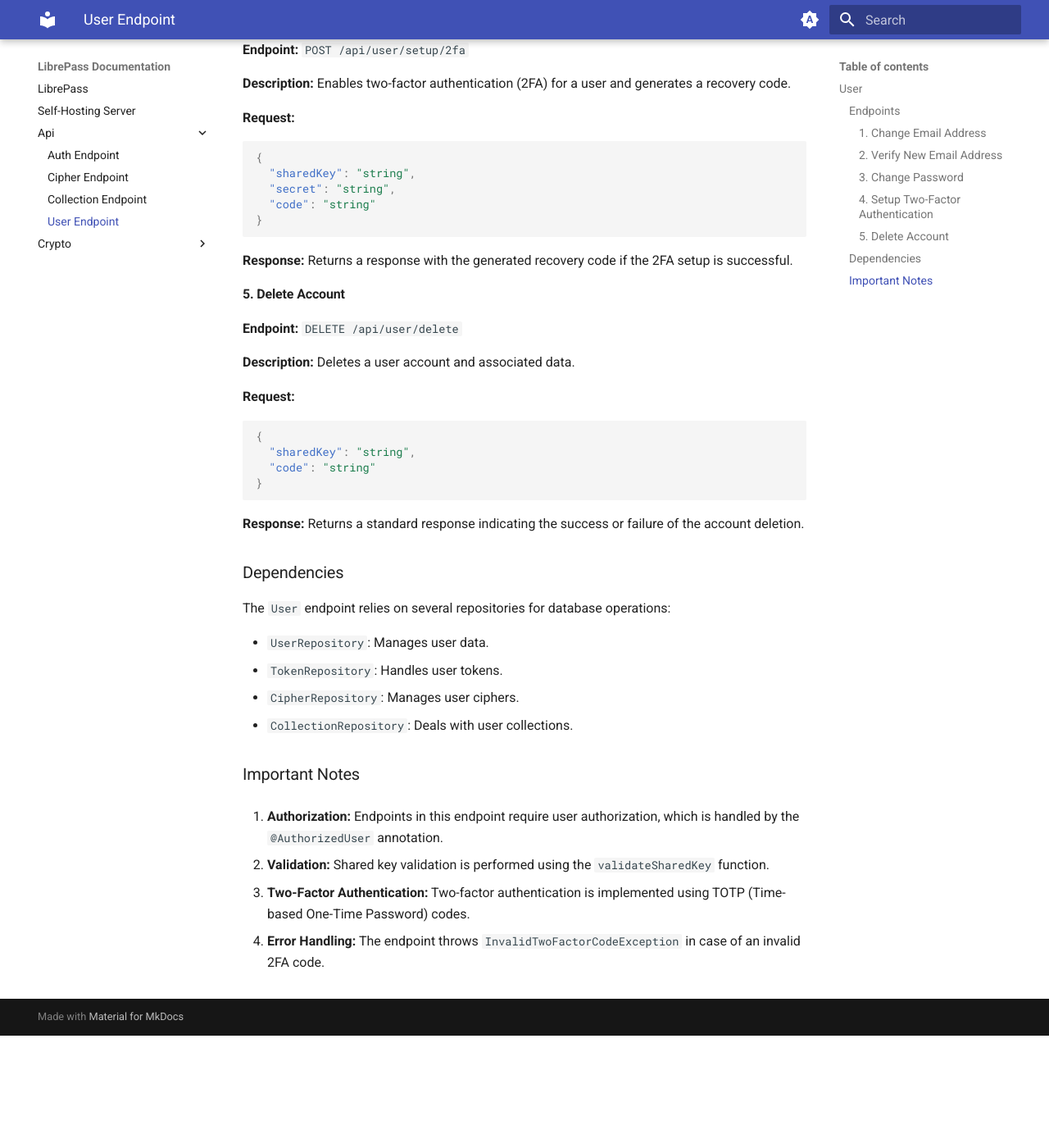
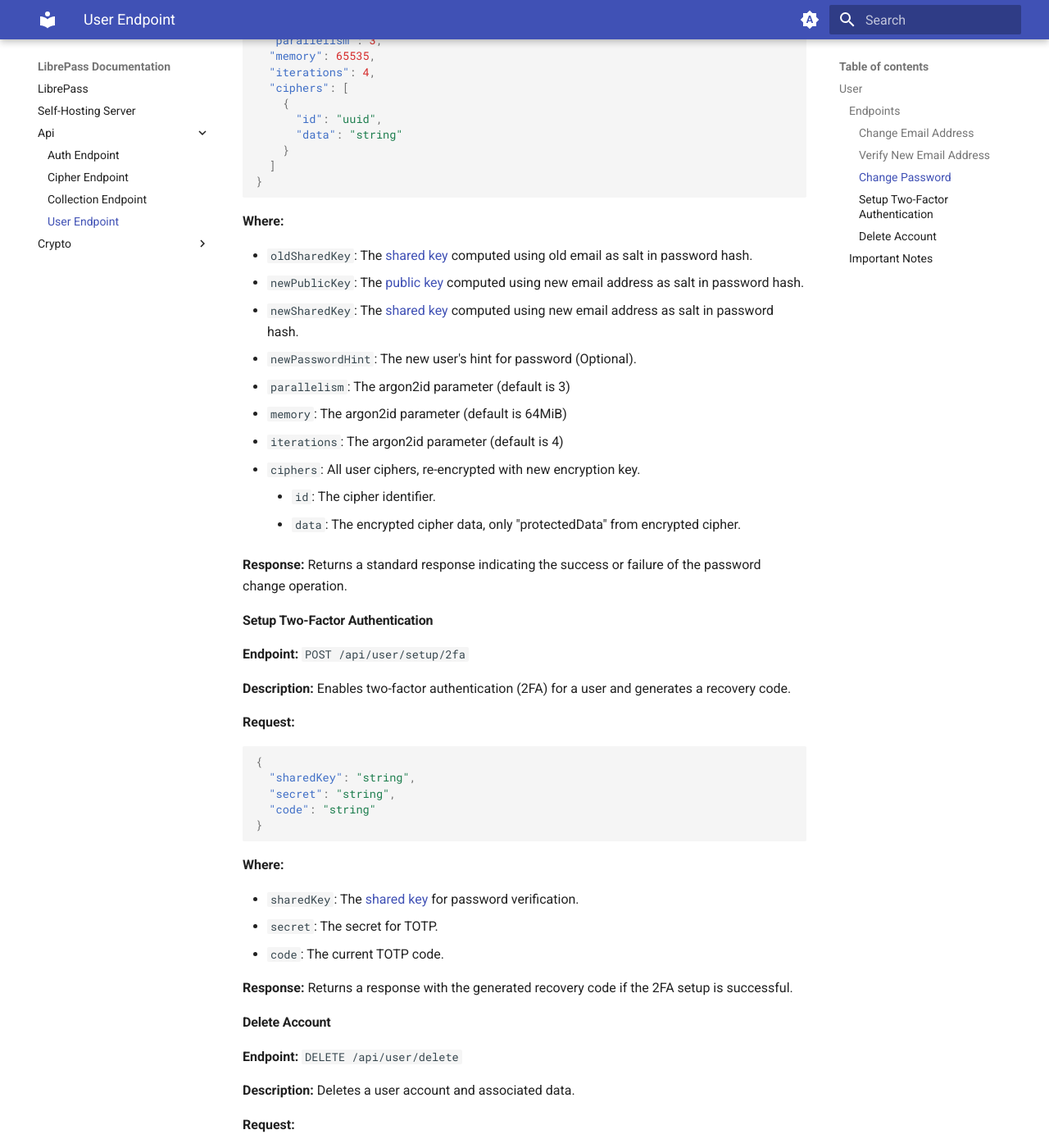
Before and after one commit to LibrePass/LibrePass-Docs, an MkDocs documentation site: the page built from docs/api/user.md, in a window 1280 px wide and 1400 px high, scrolled down 1743 px. Shown: the whole window at 82% size. Built offline with MkDocs 1.6.1 and Material for MkDocs 9.7.7, drawn with Linux system fonts in a browser that asks for light colours; before the commit the page ends 3006 px from its top, so only the background shows below that; some of the changed text lies outside the part shown.

Commit message:
Refactor user endpoint docs

````diff
--- a/docs/api/user.md
+++ b/docs/api/user.md
@@ -6,7 +6,7 @@ The `User` endpoint is responsible for managing user-related actions within the
 
 ### Endpoints
 
-#### 1. Change Email Address
+#### Change Email Address
 
 **Endpoint:** `PATCH /api/user/email`
 
@@ -29,9 +29,19 @@ The `User` endpoint is responsible for managing user-related actions within the
 }
 ```
 
+**Where:**
+
+- `newEmail`: The new email address.
+- `oldSharedKey`: The [shared key](../crypto/cryptography.md#user-authentication) computed using old email as salt in password hash.
+- `newPublicKey`: The [public key](../crypto/cryptography.md#public-key) computed using new email address as salt in password hash.
+- `newSharedKey`: The [shared key](../crypto/cryptography.md#user-authentication) computed using new email address as salt in password hash.
+- `ciphers`: All user ciphers, re-encrypted with new encryption key.
+    - `id`: The cipher identifier.
+    - `data`: The encrypted cipher data, only "protectedData" from encrypted cipher.
+
 **Response:** Returns a standard response indicating the success or failure of the email address change operation.
 
-#### 2. Verify New Email Address
+#### Verify New Email Address
 
 **Endpoint:** `GET /api/user/verifyNewEmail`
 
@@ -58,9 +68,9 @@ The `User` endpoint is responsible for managing user-related actions within the
   "newPublicKey": "string",
   "newSharedKey": "string",
   "newPasswordHint": "string",
-  "parallelism": 3, // Argon2ID parameter (default is 3)
-  "memory": 65535, // Argon2ID parameter (default is 64MiB)
-  "iterations": 4, // Argon2ID parameter (default is 4)
+  "parallelism": 3,
+  "memory": 65535,
+  "iterations": 4,
   "ciphers": [
     {
       "id": "uuid",
@@ -70,9 +80,22 @@ The `User` endpoint is responsible for managing user-related actions within the
 }
 ```
 
+**Where:**
+
+- `oldSharedKey`: The [shared key](../crypto/cryptography.md#user-authentication) computed using old email as salt in password hash.
+- `newPublicKey`: The [public key](../crypto/cryptography.md#public-key) computed using new email address as salt in password hash.
+- `newSharedKey`: The [shared key](../crypto/cryptography.md#user-authentication) computed using new email address as salt in password hash.
+- `newPasswordHint`: The new user's hint for password (Optional).
+- `parallelism`: The argon2id parameter (default is 3)
+- `memory`: The argon2id parameter (default is 64MiB)
+- `iterations`: The argon2id parameter (default is 4)
+- `ciphers`: All user ciphers, re-encrypted with new encryption key.
+    - `id`: The cipher identifier.
+    - `data`: The encrypted cipher data, only "protectedData" from encrypted cipher.
+
 **Response:** Returns a standard response indicating the success or failure of the password change operation.
 
-#### 4. Setup Two-Factor Authentication
+#### Setup Two-Factor Authentication
 
 **Endpoint:** `POST /api/user/setup/2fa`
 
@@ -88,9 +111,15 @@ The `User` endpoint is responsible for managing user-related actions within the
 }
 ```
 
+**Where:**
+
+- `sharedKey`: The [shared key](../crypto/cryptography.md#user-authentication) for password verification.
+- `secret`: The secret for TOTP.
+- `code`: The current TOTP code.
+
 **Response:** Returns a response with the generated recovery code if the 2FA setup is successful.
 
-#### 5. Delete Account
+#### Delete Account
 
 **Endpoint:** `DELETE /api/user/delete`
 
@@ -105,23 +134,11 @@ The `User` endpoint is responsible for managing user-related actions within the
 }
 ```
 
+**Where:**
+
+- `sharedKey`: The [shared key](../crypto/cryptography.md#user-authentication) for password verification.
+- `code`: The current TOTP code (Only if 2-fa is enabled).
+
 **Response:** Returns a standard response indicating the success or failure of the account deletion.
 
-### Dependencies
-
-The `User` endpoint relies on several repositories for database operations:
-
-- `UserRepository`: Manages user data.
-- `TokenRepository`: Handles user tokens.
-- `CipherRepository`: Manages user ciphers.
-- `CollectionRepository`: Deals with user collections.
-
 ### Important Notes
-
-1. **Authorization:** Endpoints in this endpoint require user authorization, which is handled by the `@AuthorizedUser` annotation.
-
-2. **Validation:** Shared key validation is performed using the `validateSharedKey` function.
-
-3. **Two-Factor Authentication:** Two-factor authentication is implemented using TOTP (Time-based One-Time Password) codes.
-
-4. **Error Handling:** The endpoint throws `InvalidTwoFactorCodeException` in case of an invalid 2FA code.
````
Also changed, not shown: other parts of docs/api/user.md (+1 -1 lines).
